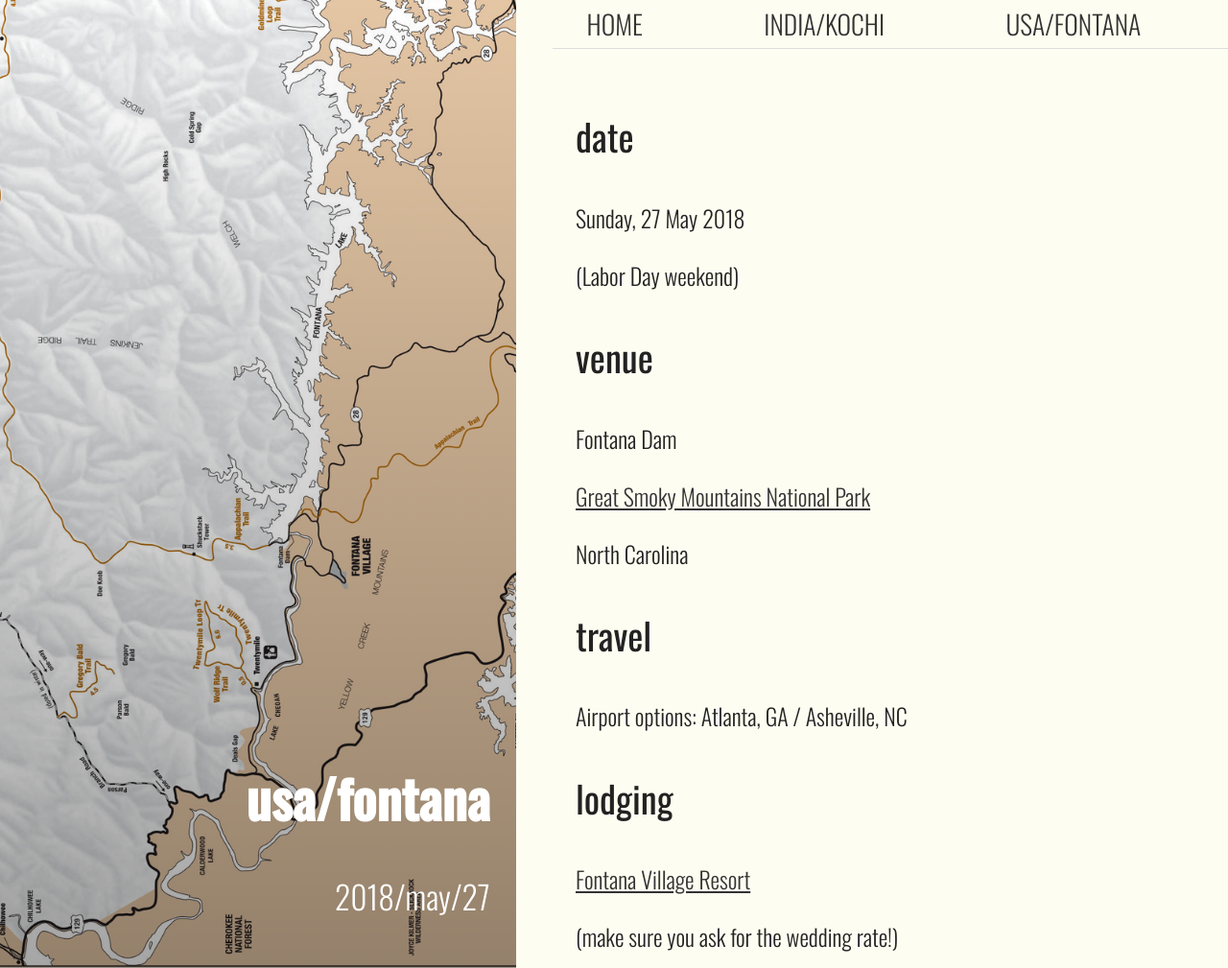
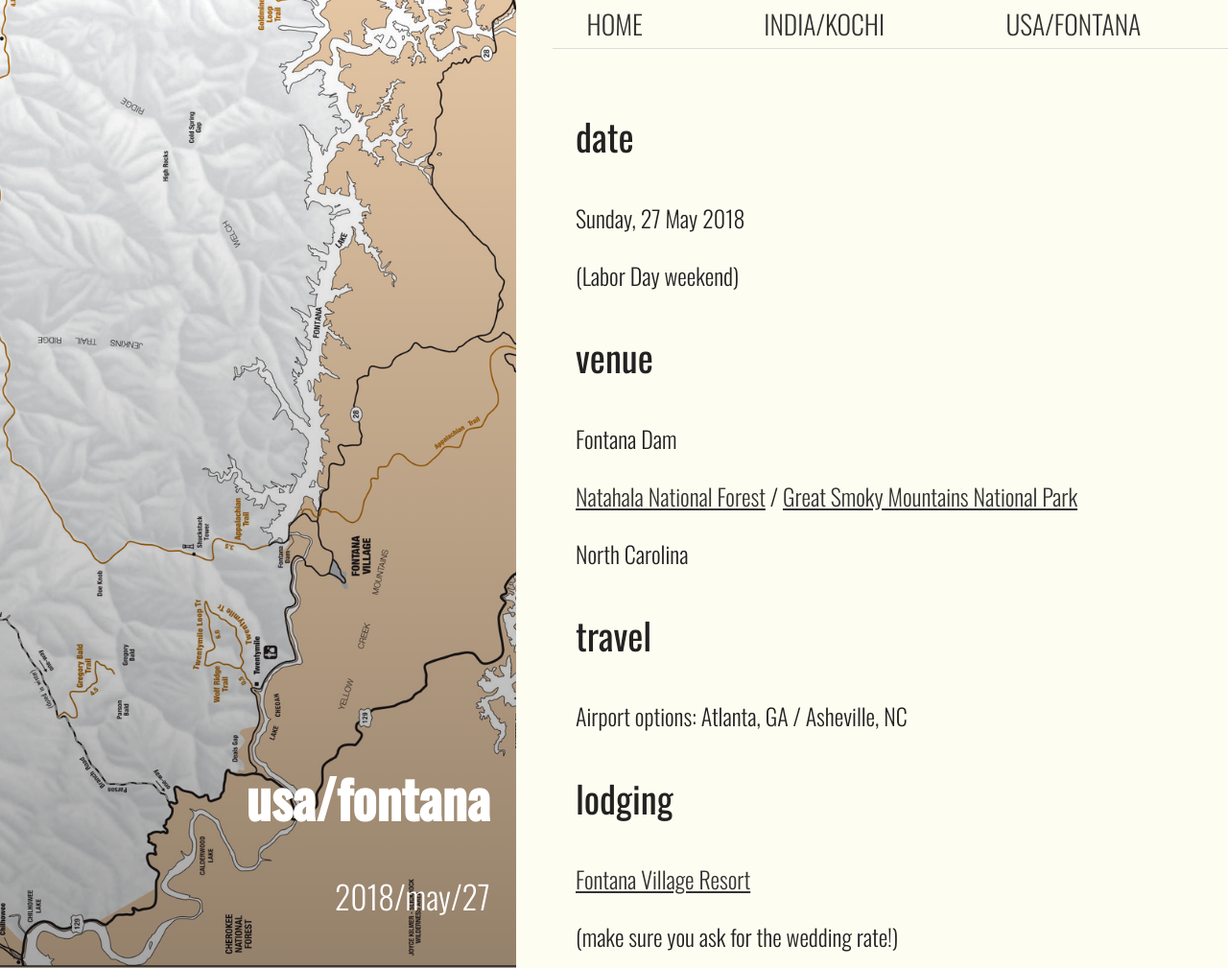
Before and after one commit to french-cherian/french-cherian.github.io, a Jekyll site: the page built from usa.md, in a window 1280 px wide and 1009 px high. Shown: the whole window at 96% size. Built offline with Jekyll 4.4.1, drawn with Linux system fonts in a browser that asks for light colours.

Commit message:
link to nantahala.

```diff
--- a/usa.md
+++ b/usa.md
@@ -15,7 +15,7 @@ Sunday, 27 May 2018
 <h3> venue </h3>
 Fontana Dam
 
-<a href="https://www.nps.gov/grsm/planyourvisit/fontanadam.htm">Great Smoky Mountains National Park</a>
+<a href="https://en.wikipedia.org/wiki/Nantahala_National_Forest">Natahala National Forest</a> /  <a href="https://www.nps.gov/grsm/planyourvisit/fontanadam.htm">Great Smoky Mountains National Park</a>
 
 North Carolina
 
```
